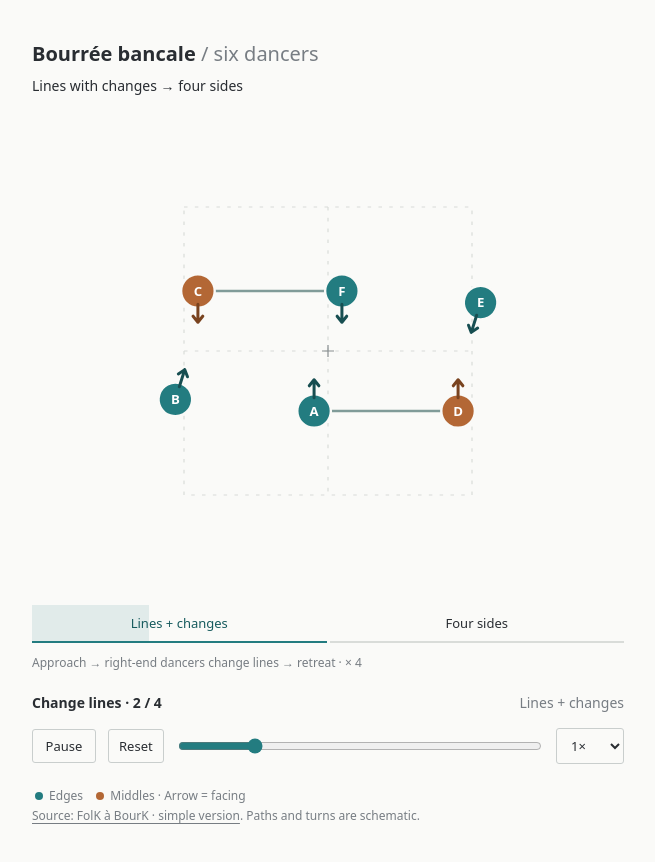
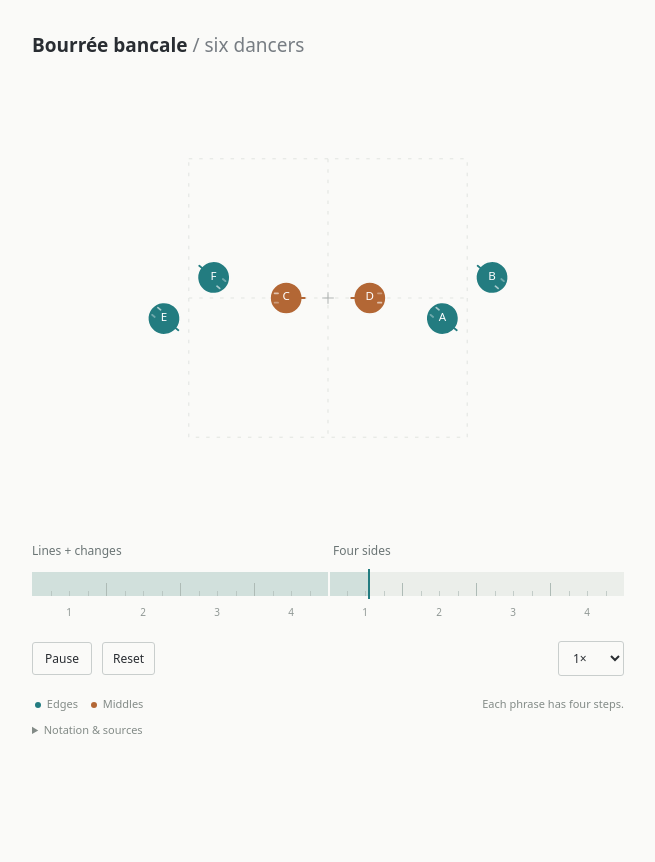
Before and after one commit to stared/balfolk-molecules, a website built with Vite: page index.html in a window 1280 px wide. Both pictures are taken after a click on the element "Dance sections". Shown: the whole page, without its empty margins (312-967 px from the left). After the commit the page ends 800 px from the top, so only its background shows below. Built offline with nearby package versions, Linux system fonts and the light colour scheme.

Commit message:
Smooth bourrée motion and simplify the structured timeline

```diff
--- a/index.html
+++ b/index.html
@@ -8,23 +8,30 @@
   </head>
   <body>
     <main>
-      <header><h1>Bourrée bancale <span>/ six dancers</span></h1><p>Lines with changes → four sides</p></header>
+      <header><h1>Bourrée bancale <span>/ six dancers</span></h1></header>
       <svg viewBox="-210 -200 420 400" role="img" aria-label="Six dancers approach in lines and change chains during each approach. Then edge dancers pass each other around a square while the two middle dancers advance, turn right and retreat.">
         <g id="guides"></g>
         <path class="center" d="M -5 0 H 5 M 0 -5 V 5" />
         <g id="hands"></g>
         <g id="dancers"></g>
       </svg>
-      <nav id="sections" aria-label="Dance sections"></nav>
-      <p id="detail"></p>
-      <div class="readout"><strong id="phase"></strong><span id="stage"></span></div>
+      <div id="timeline">
+        <nav id="sections" aria-label="Dance sections"></nav>
+        <div id="track">
+          <div id="elapsed"></div>
+          <div id="ticks" aria-hidden="true"></div>
+          <div id="playhead" aria-hidden="true"></div>
+          <input id="scrub" aria-label="Dance timeline: two sections, four phrases per section, four steps per phrase" type="range" min="0" max="8" step="0.001" value="0" />
+        </div>
+        <div id="phrases" aria-label="Seek to phrase"></div>
+      </div>
       <div class="controls">
         <button id="play" type="button">Pause</button>
         <button id="reset" type="button">Reset</button>
-        <input id="scrub" aria-label="Position within the dance" type="range" min="0" max="8" step="0.001" value="0" />
         <select id="speed" aria-label="Playback speed"><option value="0.5">0.5×</option><option value="1" selected>1×</option><option value="2">2×</option></select>
       </div>
-      <p class="note"><span class="key edge-key"></span> Edges <span class="key middle-key"></span> Middles · Arrow = facing<br><a href="https://www.folkabourk.fr/apprendre" target="_blank" rel="noreferrer">Source: FolK à BourK · simple version</a>. Paths and turns are schematic.</p>
+      <p class="note"><span class="key edge-key"></span> Edges <span class="key middle-key"></span> Middles <span class="timeline-key">Each phrase has four steps.</span></p>
+      <details><summary>Notation &amp; sources</summary><p>The small tick shows facing; two marks inside each dancer suggest weight support. Paths and weight are schematic. 96 beats/min at 1×.<br><a href="https://www.folkabourk.fr/apprendre" target="_blank" rel="noreferrer">Choreography</a> · <a href="https://dansetrad.fr/fiches/fiches_pdf/Bourree_du_Berry.pdf" target="_blank" rel="noreferrer">Step reference</a></p></details>
     </main>
     <script type="module" src="/main.js"></script>
   </body>
--- a/main.js
+++ b/main.js
@@ -1,8 +1,11 @@
 import { sections, duration, frame } from './movement.js';
 const $ = selector => document.querySelector(selector);
 $('#guides').innerHTML = `<path class="guide" d="M -120 -120 H 120 V 120 H -120 Z M 0 -120 V 120 M -120 0 H 120"/>`;
-$('#dancers').innerHTML = frame(0).dancers.map((d, i) => `<g class="dancer ${d.middle ? 'middle' : ''}" id="dancer-${i}"><g class="body"><circle r="14"/><path d="M 0 -11 V -26 m -4 5 4 -5 4 5"/></g><text text-anchor="middle" dy="4">${d.id}</text></g>`).join('');
-$('#sections').innerHTML = sections.map((section, i) => `<button type="button" data-section="${i}" style="flex:${section.duration}">${section.name}</button>`).join('');
+$('#dancers').innerHTML = frame(0).dancers.map((d, i) => `<g class="dancer ${d.middle ? 'middle' : ''}" id="dancer-${i}"><g class="body"><circle r="14"/><path class="facing" d="M 0 -11 V -16"/><path class="support left" d="M -4 7 v 3"/><path class="support right" d="M 4 7 v 3"/></g><text text-anchor="middle" dy="2">${d.id}</text></g>`).join('');
+$('#sections').innerHTML = sections.map((section, i) => `<button type="button" data-section="${i}" title="${section.detail}">${section.name}</button>`).join('');
+$('#ticks').innerHTML = Array.from({ length: 31 }, (_, i) => `<i class="${(i + 1) % 16 === 0 ? 'section' : (i + 1) % 4 === 0 ? 'phrase' : 'step'}" style="left:${(i + 1) / 32 * 100}%"></i>`).join('');
+$('#phrases').innerHTML = Array.from({ length: 8 }, (_, i) => `<button type="button" data-phrase="${i}" aria-label="${sections[i < 4 ? 0 : 1].name}, phrase ${i % 4 + 1}" title="${i < 4 ? 'Approach, change, retreat' : 'Approach, meet, pass, turn'} · four steps">${i % 4 + 1}</button>`).join('');
+const dancers = Array.from({ length: 6 }, (_, i) => ({ group: $(`#dancer-${i}`), body: $(`#dancer-${i} .body`), left: $(`#dancer-${i} .left`), right: $(`#dancer-${i} .right`) }));
 let progress = 0;
 let cycle = 0;
 let playing = !window.matchMedia('(prefers-reduced-motion: reduce)').matches;
@@ -10,25 +13,26 @@ let previousTime;
 function render() {
   const state = frame(progress, cycle);
   state.dancers.forEach((d, i) => {
-    $(`#dancer-${i}`).setAttribute('transform', `translate(${d.x} ${d.y})`);
-    $(`#dancer-${i} .body`).setAttribute('transform', `rotate(${d.angle})`);
-    $(`#dancer-${i}`).classList.toggle('middle', d.middle);
+    const element = dancers[i];
+    element.group.setAttribute('transform', `translate(${d.x} ${d.y})`);
+    element.body.setAttribute('transform', `rotate(${d.angle})`);
+    element.group.classList.toggle('middle', d.middle);
+    element.left.style.opacity = 0.35 + 0.25 * (1 - state.rhythm.weight) / 2;
+    element.right.style.opacity = 0.35 + 0.25 * (1 + state.rhythm.weight) / 2;
   });
   $('#hands').innerHTML = state.hands.map(pair => `<polyline points="${pair.map(i => `${state.dancers[i].x},${state.dancers[i].y}`).join(' ')}"/>`).join('');
-  $('#phase').textContent = state.label;
-  $('#stage').textContent = sections[state.section].name;
-  $('#detail').textContent = sections[state.section].detail;
-  document.querySelectorAll('[data-section]').forEach((button, i) => {
-    button.setAttribute('aria-pressed', String(i === state.section));
-    const section = sections[i];
-    button.style.setProperty('--fill', `${Math.max(0, Math.min(1, (progress - section.start) / section.duration)) * 100}%`);
-  });
+  $('#timeline').style.setProperty('--progress', `${progress / duration * 100}%`);
   $('#scrub').value = progress;
+  $('#scrub').setAttribute('aria-valuetext', `${sections[state.section].name}, phrase ${Math.min(3, Math.floor(progress - state.section * 4)) + 1}, step ${state.rhythm.step + 1}`);
   $('#play').textContent = playing ? 'Pause' : 'Play';
 }
 $('#sections').addEventListener('click', event => {
   const button = event.target.closest('[data-section]');
   if (button) { progress = sections[Number(button.dataset.section)].start; render(); }
+});
+$('#phrases').addEventListener('click', event => {
+  const button = event.target.closest('[data-phrase]');
+  if (button) { progress = Number(button.dataset.phrase); playing = false; render(); }
 });
 $('#play').addEventListener('click', () => { playing = !playing; render(); });
 $('#reset').addEventListener('click', () => { progress = 0; cycle = 0; render(); });
--- a/movement.js
+++ b/movement.js
@@ -1,9 +1,10 @@
 // Choreography: https://www.folkabourk.fr/apprendre — Bourrée bancale version simple (à 6).
-// Geometry and turn interpolation are schematic, not a transcription of footwork.
+// Step reference: https://dansetrad.fr/fiches/fiches_pdf/Bourree_du_Berry.pdf
+import { rhythmAt, phraseTravel, stepTravel, blend } from './rhythm.js';
 export const slots = [[-120, -120], [0, -120], [120, -120], [120, 120], [0, 120], [-120, 120]];
 export const sections = [
   { name: 'Lines + changes', start: 0, duration: 4, detail: 'Approach → right-end dancers change lines → retreat · × 4' },
-  { name: 'Four sides', start: 4, duration: 4, detail: 'Edges cross in opposite directions · Middles advance, turn right, back away' },
+  { name: 'Four sides', start: 4, duration: 4, detail: 'Edges: approach · meet · pass · turn / Middles: forward · turn · backward' },
 ];
 export const duration = 8;
 const mod = (n, base = 6) => ((n % base) + base) % base;
@@ -20,15 +21,17 @@ export function frame(time, cycle = 0) {
   const section = time < 4 ? 0 : 1;
   const step = Math.min(3, Math.floor(time - section * 4));
   const t = time - section * 4 - step;
-  const transfer = Math.max(0, Math.min(1, (t - 0.4) / 0.2));
+  const rhythm = rhythmAt(t);
+  // Chain exchange occurs on the second bourrée step, at the close of the approach.
+  const transfer = t < 0.25 ? 0 : t < 0.5 ? stepTravel((t - 0.25) * 4) : 1;
   const label = section === 0
-    ? `${t < 0.4 ? 'Approach' : t < 0.6 ? 'Change lines' : 'Retreat'} · ${step + 1} / 4`
-    : `Crossing ${step + 1} / 4 · middles: ${t < 0.4 ? 'forward' : t < 0.6 ? 'turn right' : 'backward'}`;
+    ? `${['Approach', 'Change lines', 'Retreat', 'Settle'][rhythm.step]} · ${step + 1} / 4`
+    : `${['Approach', 'Meet · small step', 'Pass / back away', 'Turn / settle'][rhythm.step]} · crossing ${step + 1} / 4`;
   const dancers = slots.map((_, id) => {
     if (section === 0) {
       const from = mod(id - cycle * 4 - step);
       const to = mod(from - 1);
-      const depth = t < 0.4 ? 120 - 70 * t / 0.4 : t < 0.6 ? 50 : 50 + 70 * (t - 0.6) / 0.4;
+      const depth = phraseTravel(t, [120, 55, 50, 112, 120]);
       const a = [slots[from][0], Math.sign(slots[from][1]) * depth];
       const b = [slots[to][0], Math.sign(slots[to][1]) * depth];
       const p = mix(a, b, transfer);
@@ -42,9 +45,9 @@ export function frame(time, cycle = 0) {
     if (slot === 1 || slot === 4) {
       const start = rotate(home, step * Math.PI / 2);
       const end = rotate(home, (step + 1) * Math.PI / 2);
-      if (t < 0.4) p = mix(start, start.map(v => v * 0.2), t / 0.4);
-      else if (t < 0.6) p = rotate(start.map(v => v * 0.2), (t - 0.4) / 0.2 * Math.PI / 2);
-      else p = mix(end.map(v => v * 0.2), end, (t - 0.6) / 0.4);
+      if (t < 0.25) p = mix(start, start.map(v => v * 0.2), stepTravel(t * 4));
+      else if (t < 0.5) p = rotate(start.map(v => v * 0.2), stepTravel((t - 0.25) * 4) * Math.PI / 2);
+      else p = end.map(v => v * phraseTravel(t, [0.2, 0.2, 0.2, 0.93, 1]));
       angle = facing(p);
     } else {
       const index = corners.indexOf(slot);
@@ -55,20 +58,34 @@ export function frame(time, cycle = 0) {
       const next = slots[corners[mod(index + direction * (step + 2), 4)]];
       const v = [end[0] - start[0], end[1] - start[1]];
       const length = Math.hypot(...v);
-      p = mix(start, end, t);
-      const passing = 22 * Math.sin(Math.PI * t);
+      const distance = phraseTravel(t, [0, 0.46, 0.5, 0.96, 1]);
+      p = mix(start, end, distance);
+      const passing = 22 * Math.sin(Math.PI * distance);
       p[0] -= v[1] / length * passing;
       p[1] += v[0] / length * passing;
       const nextHeading = step === 3 ? rowAngle(slot) : heading([next[0] - end[0], next[1] - end[1]]);
-      angle = lerpAngle(heading(v), nextHeading, Math.max(0, (t - 0.5) * 2));
+      // At the encounter, turn toward the other dancer (tord), then unwind
+      // clockwise (détord) and finish facing the next person to cross.
+      const incoming = heading(v);
+      if (t < 0.5) {
+        angle = incoming - 90 * blend(distance / 0.46);
+      } else {
+        const meeting = incoming - 90;
+        const unwound = incoming + 180;
+        angle = t < 0.75
+          ? meeting + 270 * stepTravel((t - 0.5) * 4)
+          : lerpAngle(unwound, nextHeading, stepTravel((t - 0.75) * 4));
+      }
     }
     return { x: p[0], y: p[1], angle, slot };
-  }).map((d, i) => ({ ...d, id: 'ABCFED'[i], middle: d.slot === 1 || d.slot === 4 }));
+  }).map((d, i) => {
+    return { ...d, id: 'ABCFED'[i], middle: d.slot === 1 || d.slot === 4 };
+  });
   let hands = [];
   if (section === 0) {
     const occupant = slot => dancers.findIndex(d => d.slot === slot);
     const pairs = transfer > 0 && transfer < 1 ? [[1, 2], [4, 5]] : [[0, 1], [1, 2], [3, 4], [4, 5]];
     hands = pairs.map(pair => pair.map(occupant));
   }
-  return { section, label, dancers, hands };
+  return { section, label, dancers, hands, rhythm };
 }
--- a/package.json
+++ b/package.json
@@ -2,6 +2,6 @@
   "name": "balfolk-movement",
   "private": true,
   "type": "module",
-  "scripts": { "dev": "vite --host 0.0.0.0", "build": "vite build", "preview": "vite preview --host 0.0.0.0" },
+  "scripts": { "dev": "vite --host 0.0.0.0", "build": "vite build", "preview": "vite preview --host 0.0.0.0", "test": "node --test movement.test.js" },
   "devDependencies": { "vite": "^7.1.0" }
 }
--- /dev/null
+++ b/rhythm.js
@@ -0,0 +1,38 @@
+// Two-time bourrée: three weight transfers, 1 & 2, then sustain the third.
+// The distance shares and easing below are illustrative; the contact rhythm is sourced.
+const clamp = value => Math.max(0, Math.min(1, value));
+const smooth = value => { const t = clamp(value); return t * t * (3 - 2 * t); };
+export const blend = smooth;
+export function stepTravel(phase) {
+  // The body flows through the contacts; weight support carries their rhythm.
+  return smooth(phase);
+}
+export function rhythmAt(t) {
+  const position = Math.min(4 - Number.EPSILON * 4, Math.max(0, t * 4));
+  const step = Math.floor(position);
+  const phase = position - step;
+  const contact = phase < 0.25 ? 0 : phase < 0.5 ? 1 : 2;
+  const leftFirst = step % 2 === 0;
+  const left = (contact % 2 === 0) === leftFirst;
+  const onset = [0, 0.25, 0.5][contact];
+  const target = left ? -1 : 1;
+  const weight = -target + 2 * target * smooth((phase - onset) / 0.12);
+  return { step, phase, contact, left, weight, held: phase >= 0.75, travel: stepTravel(phase) };
+}
+// Four bourrée steps, each with its own travel distance. Short steps still carry rhythm.
+export function phraseTravel(t, stops) {
+  if (t >= 1) return stops[4];
+  const { step, phase: u } = rhythmAt(t);
+  const slope = index => {
+    if (index === 0 || index === 4) return 0;
+    const a = stops[index] - stops[index - 1];
+    const b = stops[index + 1] - stops[index];
+    return a * b <= 0 ? 0 : 2 * a * b / (a + b);
+  };
+  // Monotone cubic interpolation keeps velocity continuous between the large
+  // and small steps, without overshooting or freezing on every foot contact.
+  return (2 * u ** 3 - 3 * u ** 2 + 1) * stops[step]
+    + (u ** 3 - 2 * u ** 2 + u) * slope(step)
+    + (-2 * u ** 3 + 3 * u ** 2) * stops[step + 1]
+    + (u ** 3 - u ** 2) * slope(step + 1);
+}
--- a/style.css
+++ b/style.css
@@ -1,37 +1,50 @@
 :root { font-family: system-ui, sans-serif; color: #292d32; background: #fafaf8; font-synthesis: none; }
 * { box-sizing: border-box; }
 body { margin: 0; }
-main { width: min(640px, 100%); margin: 40px auto; padding: 0 24px; }
-h1 { font-size: 20px; font-weight: 600; margin: 0 0 8px; }
+main { width: min(640px, 100%); margin: 32px auto; padding: 0 24px; }
+h1 { font-size: 19px; font-weight: 600; margin: 0; }
 h1 span { color: #777d83; font-weight: 400; }
-p { font-size: 14px; line-height: 1.6; margin: 0; }
-svg { display: block; width: 100%; max-height: 60vh; margin: 14px 0; overflow: visible; }
-.guide { fill: none; stroke: #d9dcd9; stroke-width: 1; stroke-dasharray: 3 6; }
-.position { fill: none; stroke: #d9dcd9; }
-.position-label { fill: #959b9c; font-size: 12px; text-anchor: middle; }
-#route { fill: none; stroke: #c6d9d9; stroke-width: 3; }
-.center { fill: none; stroke: #888e90; stroke-width: 1; }
-.center-label { font-size: 11px; fill: #888e90; }
-.dancer circle { fill: #237c80; stroke: #fafaf8; stroke-width: 2; }
-.dancer.middle circle { fill: #b36735; }
-.dancer path { fill: none; stroke: #174e51; stroke-width: 2.5; stroke-linecap: round; stroke-linejoin: round; }
-.dancer.middle path { stroke: #79431f; }
-.dancer text { fill: white; font-size: 11px; font-weight: 600; }
-#hands polyline { fill: none; stroke: #809b99; stroke-width: 2; }
-#sections { display: flex; gap: 3px; }
-#sections button { border: 0; border-radius: 0; border-bottom: 2px solid #d9dcd9; padding: 9px 3px; background: linear-gradient(to right, #e1ebea var(--fill), transparent var(--fill)); }
-#sections button[aria-pressed="true"] { border-bottom-color: #237c80; color: #175b5e; }
-#detail { font-size: 12px; color: #777d83; margin: 10px 0 20px; min-height: 20px; }
-.key { display: inline-block; width: 8px; height: 8px; border-radius: 50%; margin: 0 3px; }
+p { font-size: 13px; line-height: 1.6; margin: 0; }
+svg { display: block; width: 100%; max-height: 58vh; margin: 8px 0; overflow: visible; }
+.guide { fill: none; stroke: #dfe2de; stroke-width: 0.8; stroke-dasharray: 3 6; }
+.center { fill: none; stroke: #aaaead; stroke-width: 0.8; }
+.dancer { color: #237c80; }
+.dancer.middle { color: #b36735; }
+.dancer circle { fill: currentColor; stroke: #fafaf8; stroke-width: 1.5; }
+.dancer .facing { fill: none; stroke: currentColor; stroke-width: 1.6; stroke-linecap: round; }
+.dancer .support { fill: none; stroke: white; stroke-width: 1.5; stroke-linecap: round; }
+.dancer text { fill: white; font-size: 10px; font-weight: 500; }
+#hands polyline { fill: none; stroke: #98adaa; stroke-width: 1.2; }
+button, select { font: inherit; font-size: 12px; background: transparent; color: inherit; border: 1px solid #c9cecd; border-radius: 3px; padding: 7px 10px; cursor: pointer; }
+#sections { display: flex; margin-bottom: 9px; }
+#sections button { flex: 1; border: 0; padding: 4px 0; color: #6b7575; font-size: 12px; text-align: left; }
+#sections button:nth-child(2) { padding-left: 10px; }
+#track { position: relative; height: 24px; background: #ebeeea; }
+#elapsed { position: absolute; inset: 0 auto 0 0; width: var(--progress); background: #d1e0dc; }
+#ticks i { position: absolute; bottom: 0; width: 1px; background: #aebbb6; pointer-events: none; }
+#ticks .step { height: 5px; opacity: 0.65; }
+#ticks .phrase { height: 13px; }
+#ticks .section { height: 24px; width: 2px; background: #fafaf8; }
+#playhead { position: absolute; top: -3px; bottom: -3px; left: var(--progress); width: 2px; background: #237c80; transform: translateX(-1px); pointer-events: none; }
+#scrub { position: absolute; inset: -8px 0; width: 100%; height: 40px; margin: 0; appearance: none; -webkit-appearance: none; background: transparent; cursor: ew-resize; }
+#scrub::-webkit-slider-runnable-track { height: 24px; background: transparent; }
+#scrub::-webkit-slider-thumb { appearance: none; -webkit-appearance: none; width: 0; height: 24px; background: transparent; }
+#scrub::-moz-range-track { height: 24px; background: transparent; }
+#scrub::-moz-range-thumb { width: 0; height: 24px; border: 0; background: transparent; }
+#phrases { display: flex; margin: 5px 0 18px; }
+#phrases button { flex: 1; padding: 4px 0; border: 0; color: #909895; font-size: 10px; }
+#phrases button:hover, #sections button:hover { color: #237c80; }
+.controls { display: flex; align-items: center; gap: 10px; }
+#play { min-width: 60px; }
+#speed { margin-left: auto; }
+:focus-visible { outline: 2px solid #237c80; outline-offset: 4px; }
+.note { color: #838b87; font-size: 11px; margin-top: 19px; }
+.key { display: inline-block; width: 6px; height: 6px; border-radius: 50%; margin: 0 3px; }
 .edge-key { background: #237c80; }
 .middle-key { background: #b36735; margin-left: 10px; }
-.readout { display: flex; justify-content: space-between; font-size: 14px; margin-bottom: 16px; }
-.readout span { color: #777d83; font-variant-numeric: tabular-nums; }
-.controls { display: flex; align-items: center; gap: 12px; }
-button, select { font: inherit; font-size: 13px; background: transparent; color: inherit; border: 1px solid #c9cecd; border-radius: 3px; padding: 7px 10px; cursor: pointer; }
-#play { min-width: 64px; }
-input { flex: 1; min-width: 30px; accent-color: #237c80; cursor: pointer; }
-:focus-visible { outline: 2px solid #237c80; outline-offset: 4px; }
-.note { color: #777d83; font-size: 12px; margin-top: 22px; }
-.note a { color: inherit; text-underline-offset: 3px; }
-@media (max-width: 480px) { main { margin-top: 24px; padding: 0 18px; } .controls { gap: 8px; } h1 { font-size: 18px; } }
+.timeline-key { float: right; }
+details { margin-top: 9px; font-size: 11px; color: #838b87; }
+summary { cursor: pointer; width: fit-content; }
+details p { font-size: 11px; margin-top: 8px; }
+a { color: inherit; text-underline-offset: 3px; }
+@media (max-width: 480px) { main { margin-top: 24px; padding: 0 18px; } h1 { font-size: 18px; } .timeline-key { float: none; display: block; margin-top: 6px; } }
```
Also changed, not shown: movement.test.js (added, +61 -0 lines).
